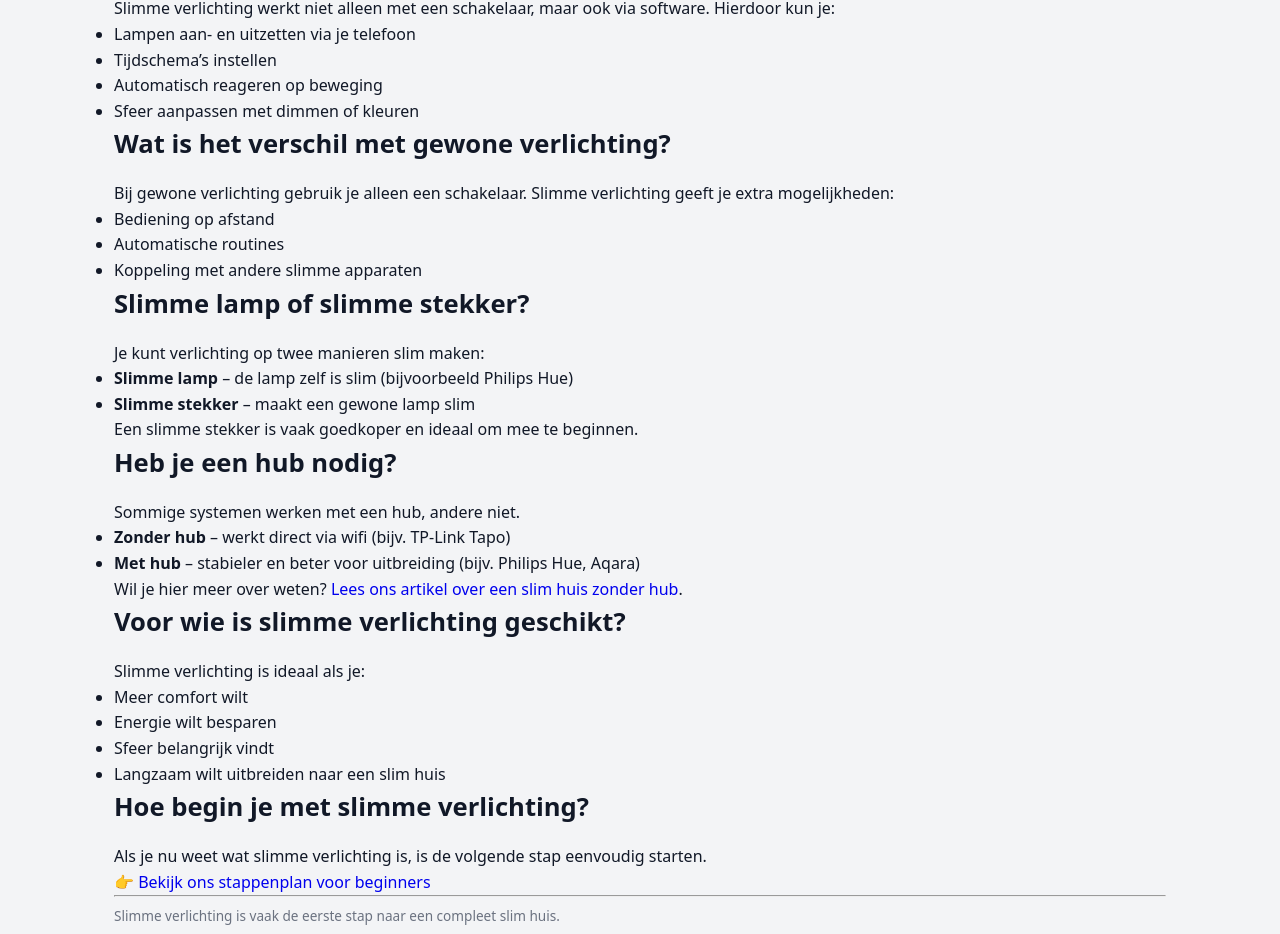
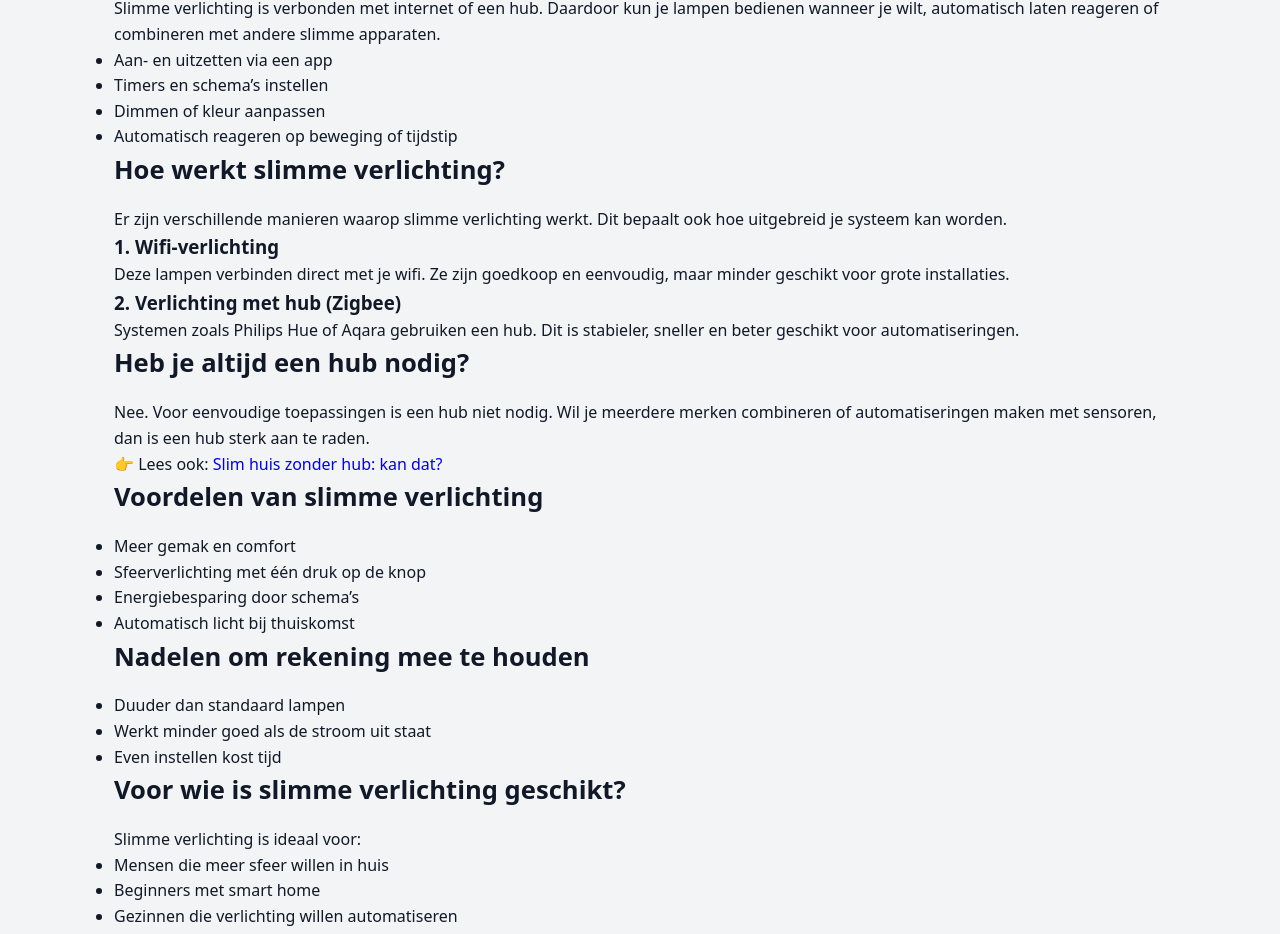
Before and after one commit to hafidgrad/SlimHuisWonen, a Next.js app: page /tips/wat-is-slimme-verlichting in a window 1280 px wide. Shown: the part 300-1234 px from the top of the page. Built offline with nearby package versions, Linux system fonts and the light colour scheme.

Commit message:
Expand article: wat is slimme verlichting

```diff
--- a/app/tips/wat-is-slimme-verlichting/page.jsx
+++ b/app/tips/wat-is-slimme-verlichting/page.jsx
@@ -3,9 +3,9 @@ import Footer from "@/components/Footer";
 import Link from "next/link";
 
 export const metadata = {
-  title: "Wat is slimme verlichting? (uitleg voor beginners)",
+  title: "Wat is slimme verlichting? Uitleg & voorbeelden",
   description:
-    "Wat is slimme verlichting en wat kun je ermee? We leggen het eenvoudig uit en helpen je bepalen of het iets voor jou is.",
+    "Wat is slimme verlichting en hoe werkt het? Ontdek de voordelen, nadelen en voorbeelden voor een slim huis.",
   alternates: {
     canonical: "https://slimhuiswonen.nl/tips/wat-is-slimme-verlichting",
   },
@@ -21,113 +21,126 @@ export default function WatIsSlimmeVerlichting() {
           <h1>Wat is slimme verlichting?</h1>
 
           <p className="section-intro">
-            Slimme verlichting zijn lampen of stekkers die je kunt bedienen via
-            een app, afstandsbediening of automatiseringen. Je hebt geen
-            technische kennis nodig om te starten.
+            Slimme verlichting is verlichting die je niet alleen met een
+            schakelaar bedient, maar ook via een app, schema’s, automatiseringen
+            of spraak. Het is vaak de eerste stap richting een slim huis.
           </p>
 
           <h2>Wat maakt verlichting “slim”?</h2>
 
           <p>
-            Slimme verlichting werkt niet alleen met een schakelaar, maar ook
-            via software. Hierdoor kun je:
+            Slimme verlichting is verbonden met internet of een hub. Daardoor
+            kun je lampen bedienen wanneer je wilt, automatisch laten reageren
+            of combineren met andere slimme apparaten.
           </p>
 
           <ul>
-            <li>Lampen aan- en uitzetten via je telefoon</li>
-            <li>Tijdschema’s instellen</li>
-            <li>Automatisch reageren op beweging</li>
-            <li>Sfeer aanpassen met dimmen of kleuren</li>
+            <li>Aan- en uitzetten via een app</li>
+            <li>Timers en schema’s instellen</li>
+            <li>Dimmen of kleur aanpassen</li>
+            <li>Automatisch reageren op beweging of tijdstip</li>
           </ul>
 
-          <h2>Wat is het verschil met gewone verlichting?</h2>
+          <h2>Hoe werkt slimme verlichting?</h2>
 
           <p>
-            Bij gewone verlichting gebruik je alleen een schakelaar. Slimme
-            verlichting geeft je extra mogelijkheden:
+            Er zijn verschillende manieren waarop slimme verlichting werkt. Dit
+            bepaalt ook hoe uitgebreid je systeem kan worden.
+          </p>
+
+          <h3>1. Wifi-verlichting</h3>
+          <p>
+            Deze lampen verbinden direct met je wifi. Ze zijn goedkoop en
+            eenvoudig, maar minder geschikt voor grote installaties.
+          </p>
+
+          <h3>2. Verlichting met hub (Zigbee)</h3>
+          <p>
+            Systemen zoals Philips Hue of Aqara gebruiken een hub. Dit is
+            stabieler, sneller en beter geschikt voor automatiseringen.
+          </p>
+
+          <h2>Heb je altijd een hub nodig?</h2>
+
+          <p>
+            Nee. Voor eenvoudige toepassingen is een hub niet nodig. Wil je
+            meerdere merken combineren of automatiseringen maken met sensoren,
+            dan is een hub sterk aan te raden.
+          </p>
+
+          <p>
+            👉 Lees ook:{" "}
+            <Link href="/tips/slim-huis-zonder-hub">
+              Slim huis zonder hub: kan dat?
+            </Link>
+          </p>
+
+          <h2>Voordelen van slimme verlichting</h2>
+
+          <ul>
+            <li>Meer gemak en comfort</li>
+            <li>Sfeerverlichting met één druk op de knop</li>
+            <li>Energiebesparing door schema’s</li>
+            <li>Automatisch licht bij thuiskomst</li>
+          </ul>
+
+          <h2>Nadelen om rekening mee te houden</h2>
+
+          <ul>
+            <li>Duuder dan standaard lampen</li>
+            <li>Werkt minder goed als de stroom uit staat</li>
+            <li>Even instellen kost tijd</li>
+          </ul>
+
+          <h2>Voor wie is slimme verlichting geschikt?</h2>
+
+          <p>
+            Slimme verlichting is ideaal voor:
           </p>
 
           <ul>
-            <li>Bediening op afstand</li>
-            <li>Automatische routines</li>
-            <li>Koppeling met andere slimme apparaten</li>
+            <li>Mensen die meer sfeer willen in huis</li>
+            <li>Beginners met smart home</li>
+            <li>Gezinnen die verlichting willen automatiseren</li>
+            <li>Mensen die energie willen besparen</li>
           </ul>
 
-          <h2>Slimme lamp of slimme stekker?</h2>
-
-          <p>
-            Je kunt verlichting op twee manieren slim maken:
-          </p>
+          <h2>Populaire voorbeelden</h2>
 
           <ul>
             <li>
-              <strong>Slimme lamp</strong> – de lamp zelf is slim (bijvoorbeeld
-              Philips Hue)
+              <Link href="/producten/philips-hue-white-ambiance-starterkit">
+                Philips Hue White Ambiance Starterkit
+              </Link>
             </li>
             <li>
-              <strong>Slimme stekker</strong> – maakt een gewone lamp slim
+              <Link href="/producten/tp-link-tapo-p110-slimme-stekker">
+                TP-Link Tapo slimme stekker
+              </Link>
             </li>
           </ul>
 
-          <p>
-            Een slimme stekker is vaak goedkoper en ideaal om mee te beginnen.
-          </p>
-
-          <h2>Heb je een hub nodig?</h2>
+          <h2>Conclusie</h2>
 
           <p>
-            Sommige systemen werken met een hub, andere niet.
-          </p>
-
-          <ul>
-            <li>
-              <strong>Zonder hub</strong> – werkt direct via wifi (bijv.
-              TP-Link Tapo)
-            </li>
-            <li>
-              <strong>Met hub</strong> – stabieler en beter voor uitbreiding
-              (bijv. Philips Hue, Aqara)
-            </li>
-          </ul>
-
-          <p>
-            Wil je hier meer over weten?{" "}
-            <Link href="/tips/slim-huis-zonder-hub">
-              Lees ons artikel over een slim huis zonder hub
-            </Link>
-            .
-          </p>
-
-          <h2>Voor wie is slimme verlichting geschikt?</h2>
-
-          <p>Slimme verlichting is ideaal als je:</p>
-
-          <ul>
-            <li>Meer comfort wilt</li>
-            <li>Energie wilt besparen</li>
-            <li>Sfeer belangrijk vindt</li>
-            <li>Langzaam wilt uitbreiden naar een slim huis</li>
-          </ul>
-
-          <h2>Hoe begin je met slimme verlichting?</h2>
-
-          <p>
-            Als je nu weet wat slimme verlichting is, is de volgende stap
-            eenvoudig starten.
+            Slimme verlichting is een laagdrempelige manier om je huis slimmer te
+            maken. Je kunt klein beginnen en later uitbreiden wanneer je dat
+            wilt.
           </p>
 
           <p>
-            👉{" "}
+            Wil je weten hoe je het beste start?
+            {" "}
             <Link href="/tips/beginnen-met-slimme-verlichting">
-              Bekijk ons stappenplan voor beginners
-            </Link>
+              Lees onze stap-voor-stap handleiding
+            </Link>.
           </p>
 
           <hr />
 
           <p className="muted small">
-            Slimme verlichting is vaak de eerste stap naar een compleet slim
-            huis.
+            *Prijzen kunnen wijzigen. Bekijk altijd de actuele prijs bij de
+            aanbieder.
           </p>
         </div>
       </main>
```
